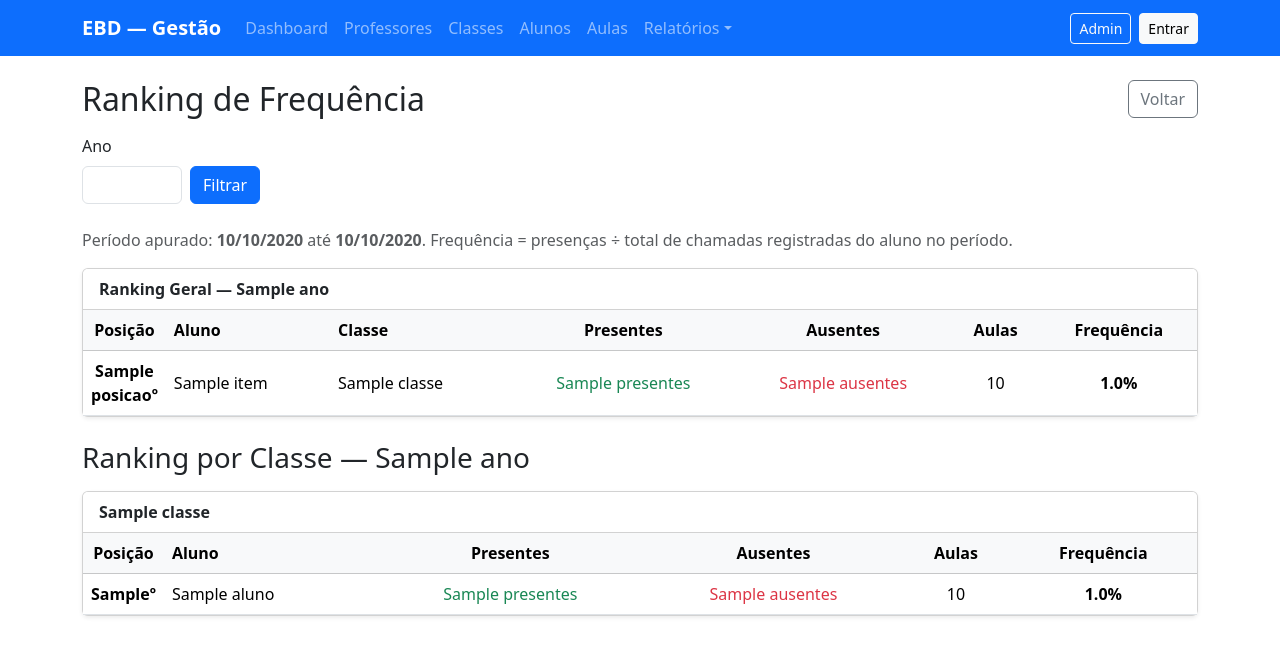
After one commit to IOTABE/EBD, a Django app: template src/ebd/core/templates/core/relatorio_ranking.html in a window 1280 px wide. The commit adds this page. Shown: the top 656 px of the page. Run offline with Django 5.2, Linux system fonts and the light colour scheme; the template is opened without the code that fills it: most values are stand-ins (such as "Sample title", 1, 10 or a date in 2020).

Commit message:
Ranking implementado

```diff
--- a/src/ebd/core/templates/base.html
+++ b/src/ebd/core/templates/base.html
@@ -27,6 +27,7 @@
                         <ul class="dropdown-menu">
                             <li><a class="dropdown-item" href="{% url 'core:relatorio_dominical' %}">Geral Dominical</a></li>
                             <li><a class="dropdown-item" href="{% url 'core:relatorio_mensal' %}">Mensal</a></li>
+                            <li><a class="dropdown-item" href="{% url 'core:relatorio_ranking' %}">Ranking de Frequência</a></li>
                         </ul>
                     </li>
                 </ul>
--- /dev/null
+++ b/src/ebd/core/templates/core/relatorio_ranking.html
@@ -0,0 +1,101 @@
+{% extends 'base.html' %}
+{% block title %}Ranking de Frequência — EBD{% endblock %}
+
+{% block content %}
+<div class="d-flex flex-wrap justify-content-between align-items-center gap-2 mb-3">
+    <h2 class="mb-0">Ranking de Frequência</h2>
+    <a href="{% url 'core:dashboard' %}" class="btn btn-outline-secondary">Voltar</a>
+</div>
+
+<form method="get" class="row g-2 align-items-end mb-4">
+    <div class="col-auto">
+        <label for="ano" class="form-label">Ano</label>
+        <input type="number" id="ano" name="ano" value="{{ ano }}" class="form-control" style="width: 100px;">
+    </div>
+    <div class="col-auto">
+        <button type="submit" class="btn btn-primary">Filtrar</button>
+    </div>
+</form>
+
+<p class="text-muted">
+    Período apurado: <strong>{{ inicio|date:'d/m/Y' }}</strong> até <strong>{{ fim|date:'d/m/Y' }}</strong>.
+    Frequência = presenças ÷ total de chamadas registradas do aluno no período.
+</p>
+
+<div class="card shadow-sm mb-4">
+    <div class="card-header bg-white fw-semibold">Ranking Geral — {{ ano }}</div>
+    <div class="table-responsive">
+        <table class="table table-hover align-middle mb-0">
+            <thead class="table-light">
+                <tr>
+                    <th class="text-center" style="width: 70px;">Posição</th>
+                    <th>Aluno</th>
+                    <th>Classe</th>
+                    <th class="text-center">Presentes</th>
+                    <th class="text-center">Ausentes</th>
+                    <th class="text-center">Aulas</th>
+                    <th class="text-center">Frequência</th>
+                </tr>
+            </thead>
+            <tbody>
+                {% for item in ranking_geral %}
+                <tr>
+                    <td class="text-center fw-semibold">{{ item.posicao }}º</td>
+                    <td>{{ item.nome }}</td>
+                    <td>{{ item.classe }}</td>
+                    <td class="text-center text-success">{{ item.presentes }}</td>
+                    <td class="text-center text-danger">{{ item.ausentes }}</td>
+                    <td class="text-center">{{ item.total }}</td>
+                    <td class="text-center fw-semibold">{{ item.percentual|floatformat:1 }}%</td>
+                </tr>
+                {% empty %}
+                <tr><td colspan="7" class="text-center text-muted py-4">
+                    Nenhuma chamada registrada no período.
+                </td></tr>
+                {% endfor %}
+            </tbody>
+        </table>
+    </div>
+</div>
+
+<h3 class="mb-3">Ranking por Classe — {{ ano }}</h3>
+{% for bloco in ranking_por_classe %}
+<div class="card shadow-sm mb-4">
+    <div class="card-header bg-white fw-semibold">{{ bloco.classe }}</div>
+    <div class="table-responsive">
+        <table class="table table-hover align-middle mb-0">
+            <thead class="table-light">
+                <tr>
+                    <th class="text-center" style="width: 70px;">Posição</th>
+                    <th>Aluno</th>
+                    <th class="text-center">Presentes</th>
+                    <th class="text-center">Ausentes</th>
+                    <th class="text-center">Aulas</th>
+                    <th class="text-center">Frequência</th>
+                </tr>
+            </thead>
+            <tbody>
+                {% for item in bloco.alunos %}
+                <tr>
+                    <td class="text-center fw-semibold">{{ item.posicao_classe }}º</td>
+                    <td>{{ item.nome }}</td>
+                    <td class="text-center text-success">{{ item.presentes }}</td>
+                    <td class="text-center text-danger">{{ item.ausentes }}</td>
+                    <td class="text-center">{{ item.total }}</td>
+                    <td class="text-center fw-semibold">{{ item.percentual|floatformat:1 }}%</td>
+                </tr>
+                {% empty %}
+                <tr><td colspan="6" class="text-center text-muted py-4">
+                    Nenhuma chamada registrada para esta classe no período.
+                </td></tr>
+                {% endfor %}
+            </tbody>
+        </table>
+    </div>
+</div>
+{% empty %}
+<div class="alert alert-warning">
+    Nenhuma chamada registrada no período — não há dados para o ranking.
+</div>
+{% endfor %}
+{% endblock %}
--- a/src/ebd/core/urls.py
+++ b/src/ebd/core/urls.py
@@ -39,4 +39,5 @@ urlpatterns = [
     # Relatórios
     path('relatorios/dominical/', views.relatorio_dominical, name='relatorio_dominical'),
     path('relatorios/mensal/', views.relatorio_mensal, name='relatorio_mensal'),
+    path('relatorios/ranking/', views.relatorio_ranking, name='relatorio_ranking'),
 ]
```
Also changed, not shown: src/ebd/core/views.py (+75 -0 lines).
